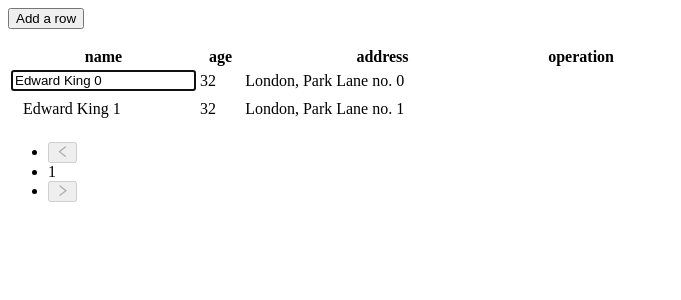
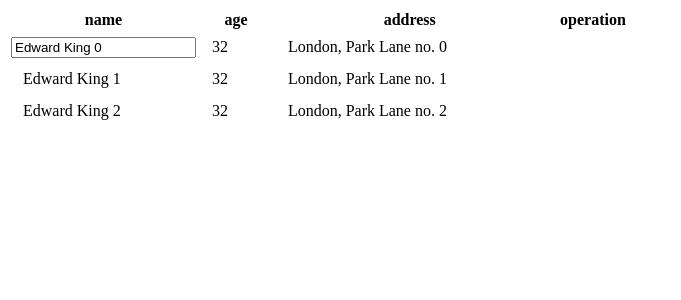
Before and after one commit to sungyun6789/react-typescript, a React (Create React App) app: page / in a window 1280 px wide. Both pictures are taken after a click on the element "Edward King 0". Shown: the top 300 px of the page, without its empty margins (0-681 px from the left). Built offline with nearby package versions, Linux system fonts and the light colour scheme; what typesafe-actions would draw is missing.

Commit message:
column file 분리 및 필요없는 로직 삭제

```diff
--- a/src/antd/Editable.tsx
+++ b/src/antd/Editable.tsx
@@ -1,5 +1,5 @@
-import React, { useContext, useState, useEffect, useRef } from 'react';
-import { Table, Input, Button, Form } from 'antd';
+import React, { useContext, useState } from 'react';
+import { Table, Input, Form } from 'antd';
 import { FormInstance } from 'antd/lib/form';
 import './Editable.css';
 import {
@@ -10,10 +10,11 @@ import {
   EditableTableProps,
   EditableTableState,
 } from './EditTableType';
+import { column } from './EditableColumn';
 
 const EditableContext = React.createContext<FormInstance<any> | null>(null);
 
-const EditableRow: React.FC<EditableRowProps> = ({ index, ...props }) => {
+const EditableRow: React.FC<EditableRowProps> = ({ ...props }) => {
   const [form] = Form.useForm();
   return (
     <Form form={form} component={false}>
@@ -34,14 +35,7 @@ const EditableCell: React.FC<EditableCellProps> = ({
   ...restProps
 }) => {
   const [editing, setEditing] = useState(false);
-  const inputRef = useRef<Input>(null);
   const form = useContext(EditableContext)!;
-
-  useEffect(() => {
-    if (editing) {
-      inputRef.current!.focus();
-    }
-  }, [editing]);
 
   const toggleEdit = () => {
     setEditing(!editing);
@@ -51,7 +45,6 @@ const EditableCell: React.FC<EditableCellProps> = ({
   const save = async () => {
     try {
       const values = await form.validateFields();
-
       toggleEdit();
       handleSave({ ...record, ...values });
     } catch (errInfo) {
@@ -63,17 +56,9 @@ const EditableCell: React.FC<EditableCellProps> = ({
 
   if (editable) {
     childNode = editing ? (
-      <Form.Item
-        style={{ margin: 0 }}
-        name={dataIndex}
-        rules={[
-          {
-            required: true,
-            message: `${title} is required.`,
-          },
-        ]}
-      >
-        <Input ref={inputRef} onPressEnter={save} onBlur={save} />
+      <Form.Item name={dataIndex}>
+        {/* onPressEnter: Enter키를 눌렀을 때 일어나는 이벤트 onBlur: 포커스를 잃었을 때(이걸 사용해야 포커스가 사라짐) */}
+        <Input onPressEnter={save} onBlur={save} />
       </Form.Item>
     ) : (
       <div className="editable-cell-value-wrap" style={{ paddingRight: 24 }} onClick={toggleEdit}>
@@ -86,31 +71,8 @@ const EditableCell: React.FC<EditableCellProps> = ({
 };
 
 class EditableTable extends React.Component<EditableTableProps, EditableTableState> {
-  columns: (ColumnTypes[number] & { editable?: boolean; dataIndex: string })[];
-
   constructor(props: EditableTableProps) {
     super(props);
-
-    this.columns = [
-      {
-        title: 'name',
-        dataIndex: 'name',
-        width: '30%',
-        editable: true,
-      },
-      {
-        title: 'age',
-        dataIndex: 'age',
-      },
-      {
-        title: 'address',
-        dataIndex: 'address',
-      },
-      {
-        title: 'operation',
-        dataIndex: 'operation',
-      },
-    ];
 
     this.state = {
       dataSource: [
@@ -126,29 +88,16 @@ class EditableTable extends React.Component<EditableTableProps, EditableTableSta
           age: '32',
           address: 'London, Park Lane no. 1',
         },
+        {
+          key: '2',
+          name: 'Edward King 2',
+          age: '32',
+          address: 'London, Park Lane no. 2',
+        },
       ],
-      count: 2,
+      count: 3,
     };
   }
-
-  handleDelete = (key: React.Key) => {
-    const dataSource = [...this.state.dataSource];
-    this.setState({ dataSource: dataSource.filter((item) => item.key !== key) });
-  };
-
-  handleAdd = () => {
-    const { count, dataSource } = this.state;
-    const newData: DataType = {
-      key: count,
-      name: `Edward King ${count}`,
-      age: '32',
-      address: `London, Park Lane no. ${count}`,
-    };
-    this.setState({
-      dataSource: [...dataSource, newData],
-      count: count + 1,
-    });
-  };
 
   handleSave = (row: DataType) => {
     const newData = [...this.state.dataSource];
@@ -169,7 +118,7 @@ class EditableTable extends React.Component<EditableTableProps, EditableTableSta
         cell: EditableCell,
       },
     };
-    const columns = this.columns.map((col) => {
+    const columns = column.map((col) => {
       if (!col.editable) {
         return col;
       }
@@ -186,10 +135,8 @@ class EditableTable extends React.Component<EditableTableProps, EditableTableSta
     });
     return (
       <div>
-        <Button onClick={this.handleAdd} type="primary" style={{ marginBottom: 16 }}>
-          Add a row
-        </Button>
         <Table
+          pagination={false}
           components={components}
           rowClassName={() => 'editable-row'}
           bordered
--- /dev/null
+++ b/src/antd/EditableColumn.ts
@@ -0,0 +1,22 @@
+export const column = [
+  {
+    title: 'name',
+    dataIndex: 'name',
+    width: '30%',
+    editable: true,
+  },
+  {
+    title: 'age',
+    dataIndex: 'age',
+    editable: true,
+  },
+  {
+    title: 'address',
+    dataIndex: 'address',
+    editable: true,
+  },
+  {
+    title: 'operation',
+    dataIndex: 'operation',
+  },
+];
```
